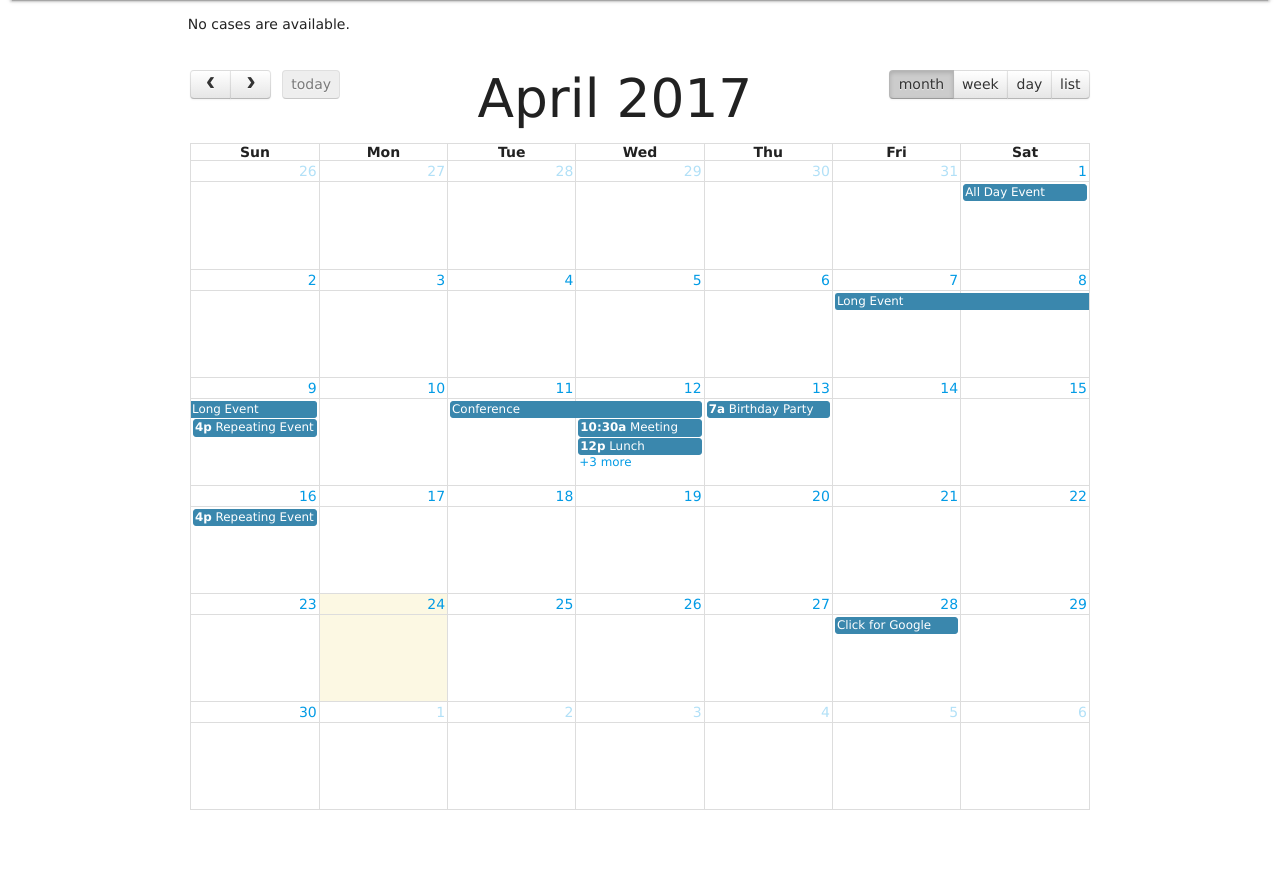
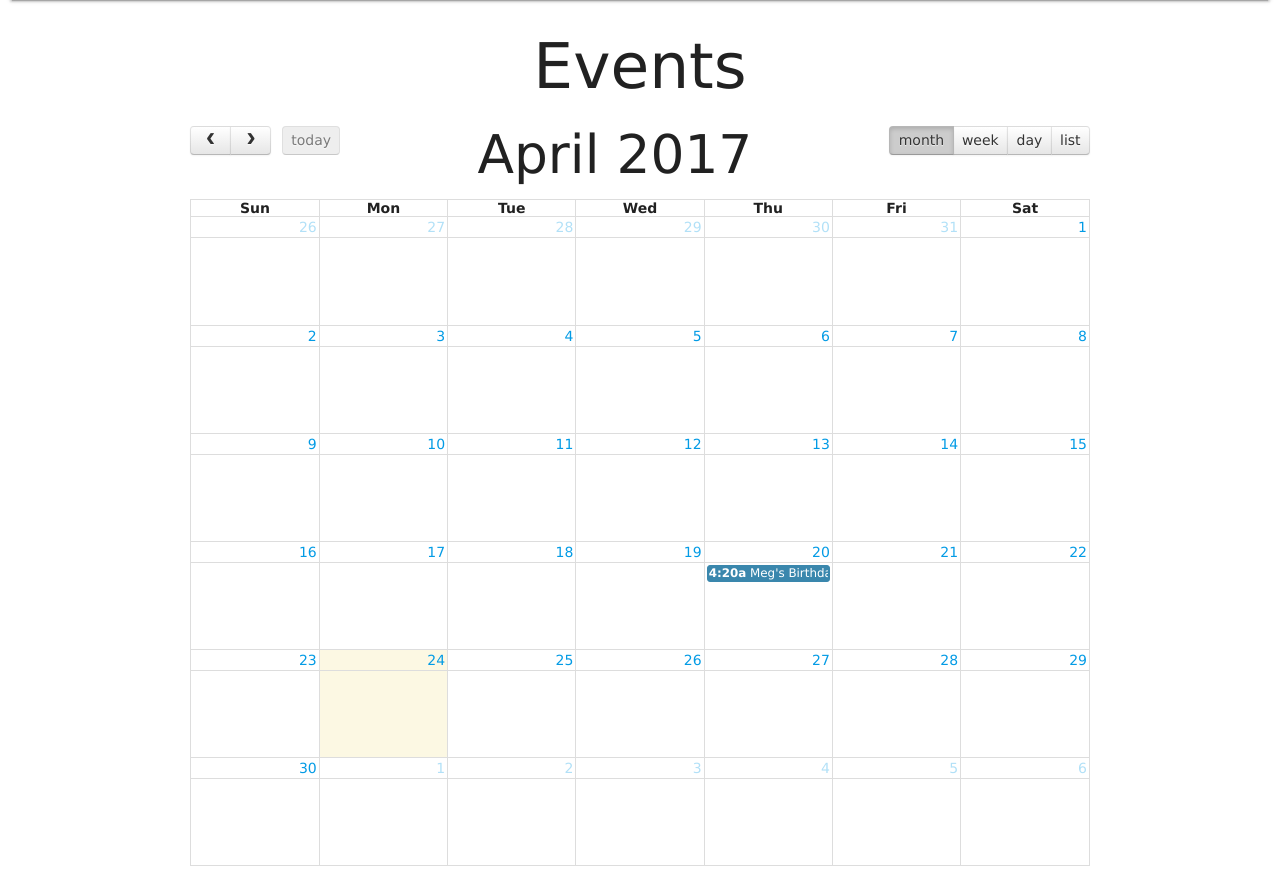
Before and after one commit to apollojain/sww, a Django app: page / in a window 1280 px wide. Shown: the part 104-976 px from the top of the page. Before the commit the page ends 914 px from the top, so only its background shows below. Run offline with Django 3.2, Linux system fonts and the light colour scheme; data comes from the database, SQL or seed files in the repository; some libraries are stand-ins or nearby versions.

Commit message:
events feature added to calendar (ui)

```diff
--- a/management/templates/index.html
+++ b/management/templates/index.html
@@ -15,60 +15,23 @@
 			editable: true,
 			eventLimit: true, // allow "more" link when too many events
 			events: [
-				{
-					title: 'All Day Event',
-					start: '2017-04-01'
-				},
-				{
-					title: 'Long Event',
-					start: '2017-04-07',
-					end: '2017-04-10'
-				},
-				{
-					id: 999,
-					title: 'Repeating Event',
-					start: '2017-04-09T16:00:00'
-				},
-				{
-					id: 999,
-					title: 'Repeating Event',
-					start: '2017-04-16T16:00:00'
-				},
-				{
-					title: 'Conference',
-					start: '2017-04-11',
-					end: '2017-04-13'
-				},
-				{
-					title: 'Meeting',
-					start: '2017-04-12T10:30:00',
-					end: '2017-04-12T12:30:00'
-				},
-				{
-					title: 'Lunch',
-					start: '2017-04-12T12:00:00'
-				},
-				{
-					title: 'Meeting',
-					start: '2017-04-12T14:30:00'
-				},
-				{
-					title: 'Happy Hour',
-					start: '2017-04-12T17:30:00'
-				},
-				{
-					title: 'Dinner',
-					start: '2017-04-12T20:00:00'
-				},
-				{
-					title: 'Birthday Party',
-					start: '2017-04-13T07:00:00'
-				},
-				{
-					title: 'Click for Google',
-					url: 'http://google.com/',
-					start: '2017-04-28'
-				}
+			    {% for event in user_events_list %}
+			    	{
+			    		title: "{{event.name|safe}}",
+			    		start: "{{event.datetime|date:"Y-m-d"}}T{{ event.datetime|time:"H:i" }}",
+			    		url: "/{{event.id}}",
+			    		color: "#ee6e73",
+			    	},
+
+			    {% endfor %}
+			    {% for event in regular_events_list %}
+			    	{
+			    		title: "{{event.name|safe}}",
+			    		start: "{{event.datetime|date:"Y-m-d"}}T{{ event.datetime|time:"H:i" }}",
+			    		url: "/{{event.id}}",
+			    	},
+
+			    {% endfor %}
 			]
 		});
 
@@ -95,25 +58,7 @@
 
 {% block content %}
 
-    {% if user_events_list %}
-    	<h1>Event</h1>
-	    {% for event in user_events_list %}
-	    	{% if user.is_authenticated %}
-	    		Yellow
-	    	{% else %}
-	    		Blue
-	    	{% endif %}
-	    	{{event.datetime|date:"D d M Y"}}T{{ event.datetime|time:"H:i" }}
-
-    		<h5><a href="/{{ event.id }}/">{{ event.name }}</a></h5>
-
-			<b>Description: </b> {{event.description}} <br>
-
-	    {% endfor %}
-	    </ul>
-	{% else %}
-	    <p>No cases are available.</p>
-	{% endif %}<br>
+	<center><h1>Events</h1></center>
 	<div id='calendar'></div>
 
 
```
